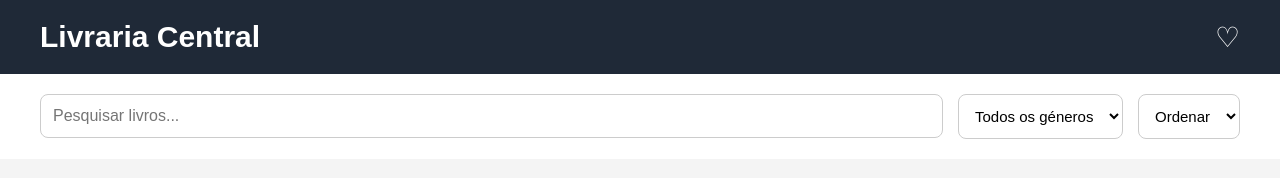
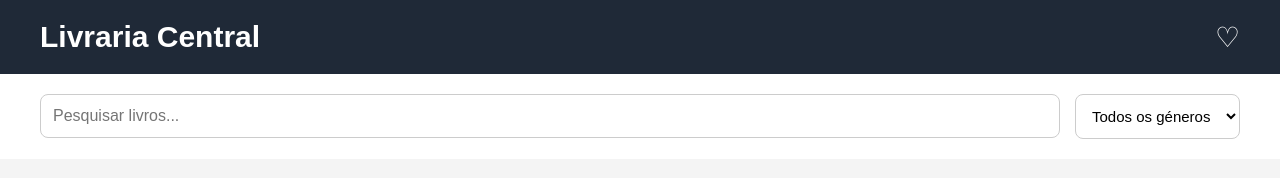
Before and after one commit to Canicoop/ProjetoWeb, a plain HTML site: page index.html in a window 1280 px wide. Drawn offline with Linux system fonts and the light colour scheme; no server answers.

Commit message:
Tirei aquilo que tinhamos falado

```diff
--- a/index.html
+++ b/index.html
@@ -27,14 +27,6 @@
       </select>
     </div>
 
-    <div class="filters">
-      <select>
-        <option>Ordenar</option>
-        <option>Preço ↑</option>
-        <option>Preço ↓</option>
-      </select>
-    </div>
-
   </section>
 
   <section class="books">
--- a/script.js
+++ b/script.js
@@ -31,7 +31,6 @@ function createBook(book, slug, genreName) {
             <h3>${book.title}</h3>
             <p class="author">by ${book.author}</p>
             <span class="genre">${genreName}</span>
-            <p class="description">${book.description}</p>
         </div>
     `;
     booksContainer.appendChild(bookElement);
```
